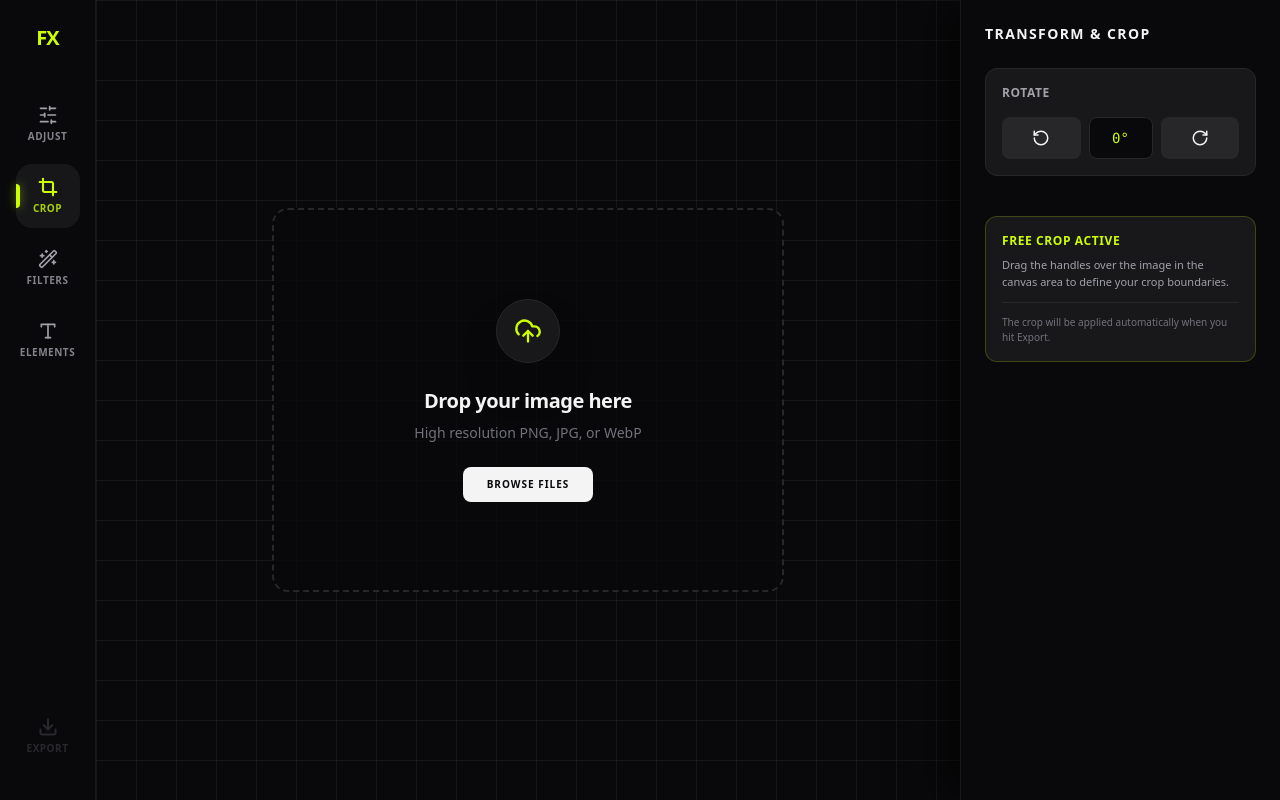
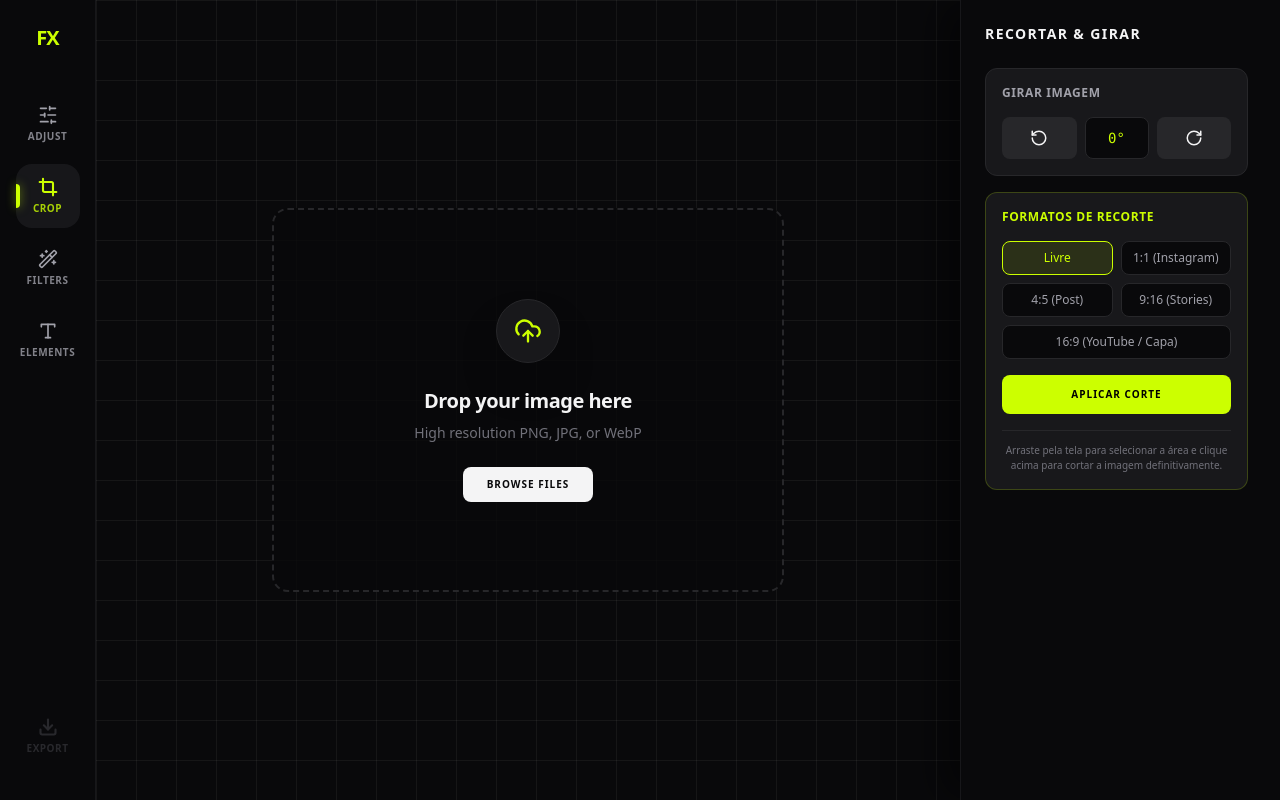
Before and after one commit to dev-leojesus/Editor-de-Fotos, a Next.js app: page / in a window 1280 px wide. Both pictures are taken after a click on the button "CROP". Built offline with nearby package versions, Linux system fonts and the light colour scheme.

Commit message:
Nova feature: Sistema de Crop com modelos sociais (Insta/TikTok) e Corte Definitivo

```diff
--- a/src/components/PhotoEditor/CanvasView.tsx
+++ b/src/components/PhotoEditor/CanvasView.tsx
@@ -7,7 +7,7 @@ import ReactCrop, { type PercentCrop } from 'react-image-crop';
 import 'react-image-crop/dist/ReactCrop.css'; // Add this missing import for the UI to work
 
 export default function CanvasView() {
-  const { image, setImage, adjustments, rotation, activeTab, crop, setCrop, filterIntensity } = useEditorStore();
+  const { image, setImage, adjustments, rotation, activeTab, crop, setCrop, filterIntensity, cropAspectRatio } = useEditorStore();
   const [isDragging, setIsDragging] = useState(false);
   const [zoom, setZoom] = useState(1);
   const canvasRef = useRef<HTMLCanvasElement>(null);
@@ -16,9 +16,35 @@ export default function CanvasView() {
     const handleExport = () => {
       exportCanvasImage();
     };
+
+    const handleApplyCrop = () => {
+      if (!image || !crop || crop.width === 0 || crop.height === 0) return;
+      const canvas = document.createElement('canvas');
+      const ctx = canvas.getContext('2d');
+      if (!ctx) return;
+      const img = new Image();
+      img.crossOrigin = "anonymous";
+      img.src = image;
+      img.onload = () => {
+        const sourceX = (crop.x * img.width) / 100;
+        const sourceY = (crop.y * img.height) / 100;
+        const sourceW = (crop.width * img.width) / 100;
+        const sourceH = (crop.height * img.height) / 100;
+        canvas.width = sourceW;
+        canvas.height = sourceH;
+        ctx.drawImage(img, sourceX, sourceY, sourceW, sourceH, 0, 0, sourceW, sourceH);
+        setImage(canvas.toDataURL('image/png', 1.0));
+        setCrop(null);
+      };
+    };
+
     window.addEventListener('export-image', handleExport);
-    return () => window.removeEventListener('export-image', handleExport);
-  }, [image, adjustments, rotation, crop]);
+    window.addEventListener('apply-crop', handleApplyCrop);
+    return () => {
+      window.removeEventListener('export-image', handleExport);
+      window.removeEventListener('apply-crop', handleApplyCrop);
+    };
+  }, [image, adjustments, rotation, crop, filterIntensity]);
 
   const onDragOver = (e: React.DragEvent) => {
     e.preventDefault();
@@ -254,6 +280,7 @@ export default function CanvasView() {
               <ReactCrop
                 crop={crop || undefined}
                 onChange={(_, percentCrop) => setCrop(percentCrop)}
+                aspect={cropAspectRatio}
               >
                 {ImgElement}
               </ReactCrop>
--- a/src/components/PhotoEditor/PropertiesPanel.tsx
+++ b/src/components/PhotoEditor/PropertiesPanel.tsx
@@ -5,7 +5,7 @@ import { defaultAdjustments } from './types';
 import { RotateCcw, RotateCw, RefreshCcw } from 'lucide-react';
 
 export default function PropertiesPanel() {
-  const { activeTab, adjustments, updateAdjustment, rotation, setRotation, resetAdjustments, filterIntensity, setFilterIntensity } = useEditorStore();
+  const { activeTab, adjustments, updateAdjustment, rotation, setRotation, resetAdjustments, filterIntensity, setFilterIntensity, cropAspectRatio, setCropAspect } = useEditorStore();
 
   const handleReset = (key: keyof typeof defaultAdjustments) => {
     updateAdjustment(key, defaultAdjustments[key]);
@@ -83,11 +83,12 @@ export default function PropertiesPanel() {
   );
 
   const renderCrop = () => (
-    <div className="flex flex-col w-full animate-fade-in">
-      <h2 className="text-sm font-bold uppercase tracking-widest text-zinc-100 mb-6">Transform & Crop</h2>
+    <div className="flex flex-col w-full h-full animate-fade-in">
+      <h2 className="text-sm font-bold uppercase tracking-widest text-zinc-100 mb-6 shrink-0">Recortar & Girar</h2>
 
-      <div className="mb-6 bg-zinc-900 rounded-xl p-4 border border-zinc-800">
-        <p className="text-xs text-zinc-400 uppercase tracking-wider mb-4 font-semibold">Rotate</p>
+      <div className="flex-1 min-h-0 overflow-y-auto custom-scrollbar pr-2 space-y-4 pb-20">
+        <div className="bg-zinc-900 rounded-xl p-4 border border-zinc-800">
+          <p className="text-xs text-zinc-400 uppercase tracking-wider mb-4 font-semibold">Girar Imagem</p>
           <div className="flex items-center gap-2">
             <button
               onClick={() => setRotation(rotation - 90)}
@@ -107,11 +108,24 @@ export default function PropertiesPanel() {
           </div>
         </div>
 
-      {/* Crop Info */}
-      <div className="bg-zinc-900 rounded-xl p-4 border border-[#ccff00]/20 mt-4">
-        <p className="text-xs text-[#ccff00] uppercase tracking-wider mb-2 font-bold">Free Crop Active</p>
-        <p className="text-[11px] text-zinc-400">Drag the handles over the image in the canvas area to define your crop boundaries.</p>
-        <p className="text-[10px] text-zinc-500 mt-3 pt-3 border-t border-zinc-800">The crop will be applied automatically when you hit Export.</p>
+        <div className="bg-zinc-900 rounded-xl p-4 border border-[#ccff00]/20">
+          <p className="text-xs text-[#ccff00] uppercase tracking-wider mb-4 font-bold">Formatos de Recorte</p>
+          <div className="grid grid-cols-2 gap-2 mb-4">
+            <button onClick={() => setCropAspect(undefined)} className={`p-2 text-xs rounded-lg border ${!cropAspectRatio ? 'bg-[#ccff00]/10 border-[#ccff00] text-[#ccff00]' : 'bg-zinc-950 border-zinc-800 text-zinc-400 hover:text-white'}`}>Livre</button>
+            <button onClick={() => setCropAspect(1)} className={`p-2 text-xs rounded-lg border ${cropAspectRatio === 1 ? 'bg-[#ccff00]/10 border-[#ccff00] text-[#ccff00]' : 'bg-zinc-950 border-zinc-800 text-zinc-400 hover:text-white'}`}>1:1 (Instagram)</button>
+            <button onClick={() => setCropAspect(4/5)} className={`p-2 text-xs rounded-lg border ${cropAspectRatio === 4/5 ? 'bg-[#ccff00]/10 border-[#ccff00] text-[#ccff00]' : 'bg-zinc-950 border-zinc-800 text-zinc-400 hover:text-white'}`}>4:5 (Post)</button>
+            <button onClick={() => setCropAspect(9/16)} className={`p-2 text-xs rounded-lg border ${cropAspectRatio === 9/16 ? 'bg-[#ccff00]/10 border-[#ccff00] text-[#ccff00]' : 'bg-zinc-950 border-zinc-800 text-zinc-400 hover:text-white'}`}>9:16 (Stories)</button>
+            <button onClick={() => setCropAspect(16/9)} className={`p-2 text-xs col-span-2 rounded-lg border ${cropAspectRatio === 16/9 ? 'bg-[#ccff00]/10 border-[#ccff00] text-[#ccff00]' : 'bg-zinc-950 border-zinc-800 text-zinc-400 hover:text-white'}`}>16:9 (YouTube / Capa)</button>
+          </div>
+
+          <button
+            onClick={() => window.dispatchEvent(new CustomEvent('apply-crop'))}
+            className="w-full py-3 bg-[#ccff00] text-black font-bold flex justify-center items-center rounded-lg hover:bg-[#b3e600] transition-colors uppercase tracking-widest text-[10px]"
+          >
+            Aplicar Corte
+          </button>
+          <p className="text-[10px] text-zinc-500 mt-4 text-center border-t border-zinc-800 pt-3">Arraste pela tela para selecionar a área e clique acima para cortar a imagem definitivamente.</p>
+        </div>
       </div>
     </div>
   );
--- a/src/components/PhotoEditor/store.ts
+++ b/src/components/PhotoEditor/store.ts
@@ -6,6 +6,7 @@ export const useEditorStore = create<EditorState>((set) => ({
   adjustments: { ...defaultAdjustments },
   rotation: 0,
   crop: null,
+  cropAspectRatio: undefined,
   activeTab: 'adjust',
   filterIntensity: 100,
 
@@ -30,6 +31,8 @@ export const useEditorStore = create<EditorState>((set) => ({
 
   setCrop: (crop) => set({ crop }),
 
+  setCropAspect: (aspect) => set({ cropAspectRatio: aspect }),
+
   setActiveTab: (tab) => set({ activeTab: tab }),
 
   resetAdjustments: () => set({ adjustments: { ...defaultAdjustments }, rotation: 0, filterIntensity: 100 }),
--- a/src/components/PhotoEditor/types.ts
+++ b/src/components/PhotoEditor/types.ts
@@ -25,6 +25,7 @@ export interface EditorState {
   adjustments: ImageAdjustments;
   rotation: number;
   crop: PercentCrop | null;
+  cropAspectRatio: number | undefined;
   activeTab: EditorTab;
   filterIntensity: number; // 0 to 100, default 100
 
@@ -35,6 +36,7 @@ export interface EditorState {
   setRotation: (deg: number) => void;
   setActiveTab: (tab: EditorTab) => void;
   setCrop: (crop: PercentCrop | null) => void;
+  setCropAspect: (aspect: number | undefined) => void;
   resetAdjustments: () => void;
   setFilterIntensity: (val: number) => void;
   exportImage: () => Promise<void>;
```
Lines whose indentation alone changed are shown as unchanged.
